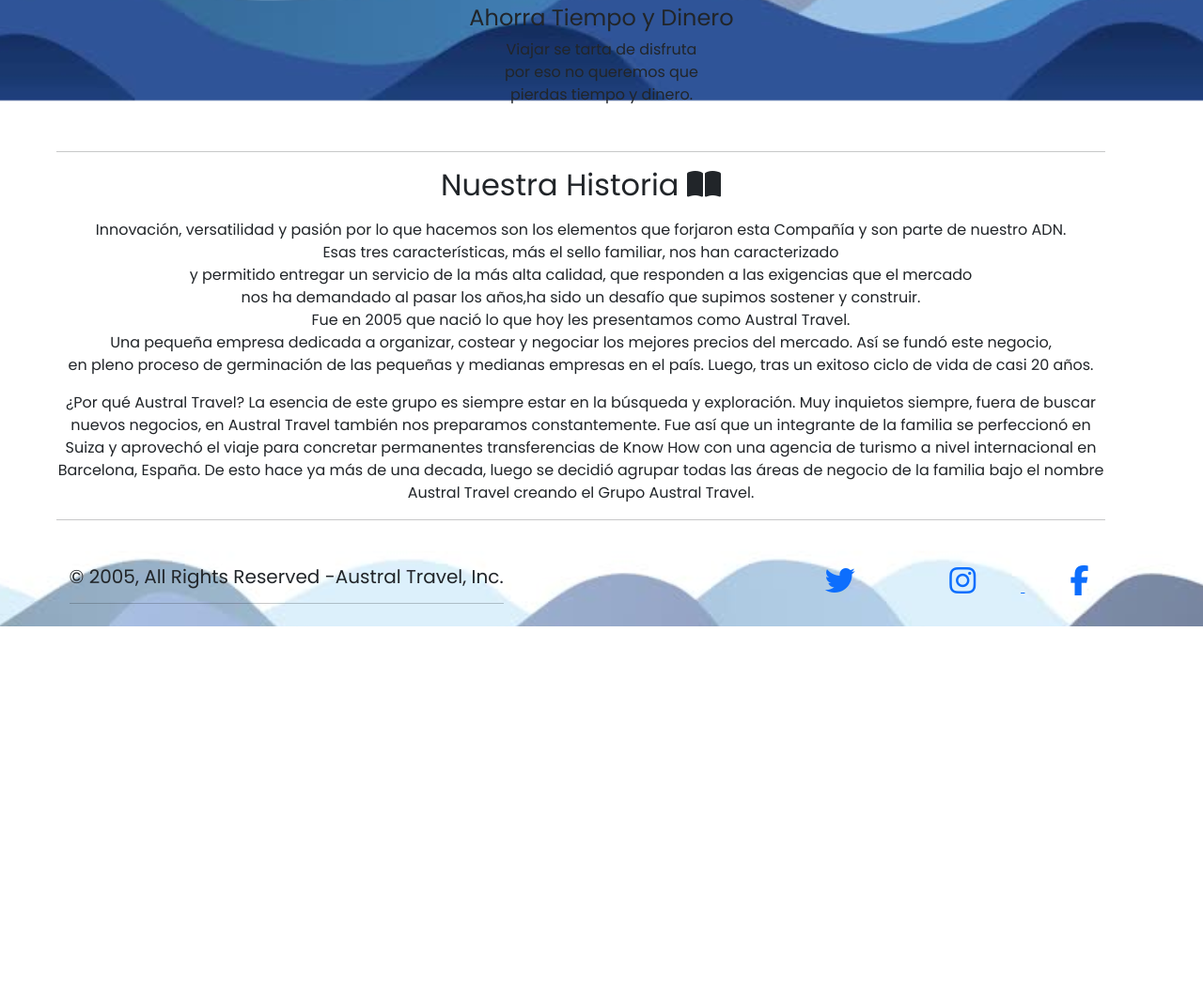
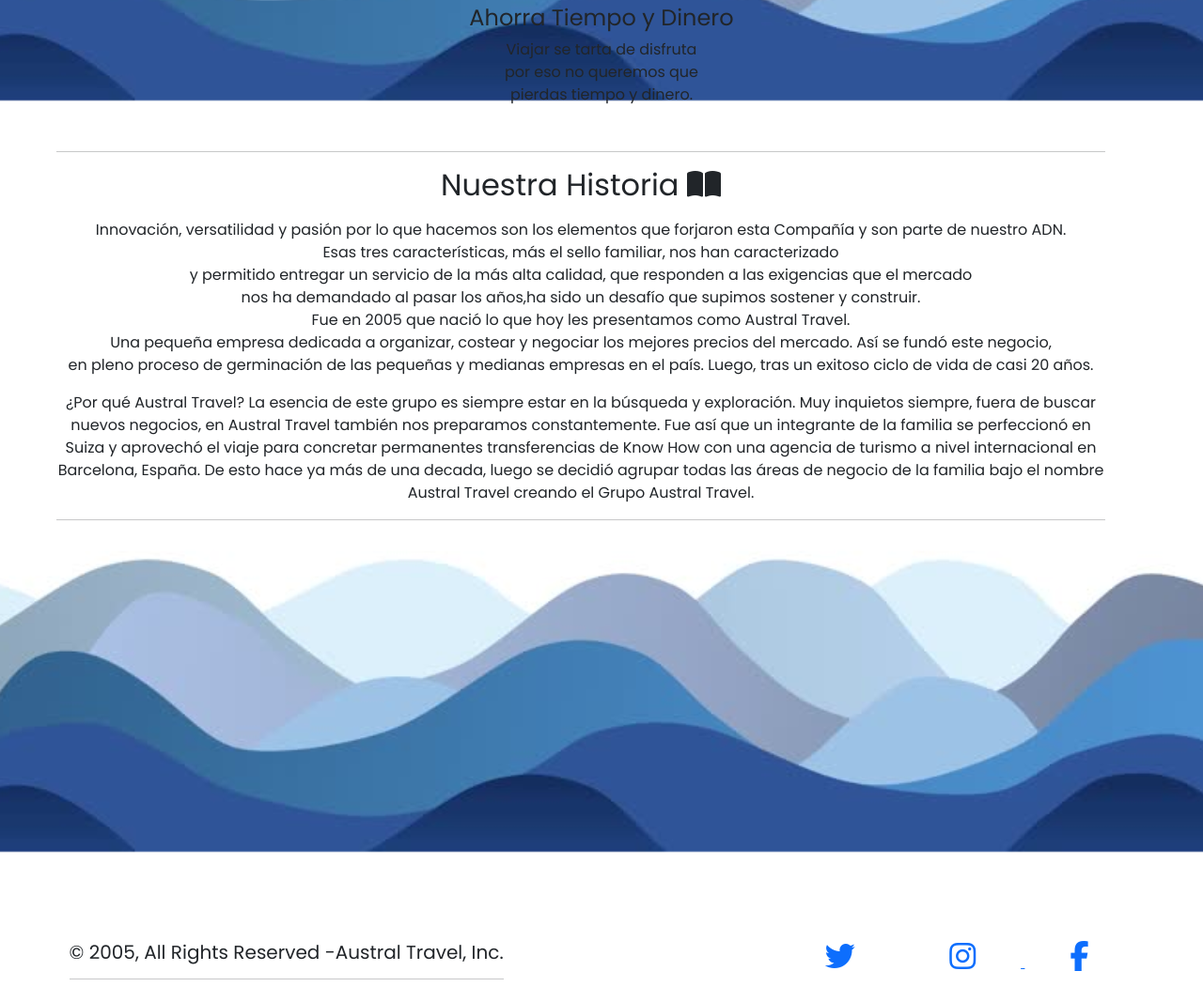
Before and after one commit to jimecollante/viajeschile, a plain HTML site: page index.html in a window 1280 px wide. Shown: the part 1493-2560 px from the top of the page at 94% size. Before the commit the page ends 2160 px from the top, so only its background shows below. Drawn offline with nearby package versions, Linux system fonts and the light colour scheme; a script that the page names is missing; a web font is replaced by a local one.

Commit message:
modificacion tamano formulario

```diff
--- a/assets/css/style.css
+++ b/assets/css/style.css
@@ -48,3 +48,7 @@ body{
     background-color:#0d6efd ;
     color: #fff;
 }
+
+#contacto{
+    height: 400px;
+}
```
